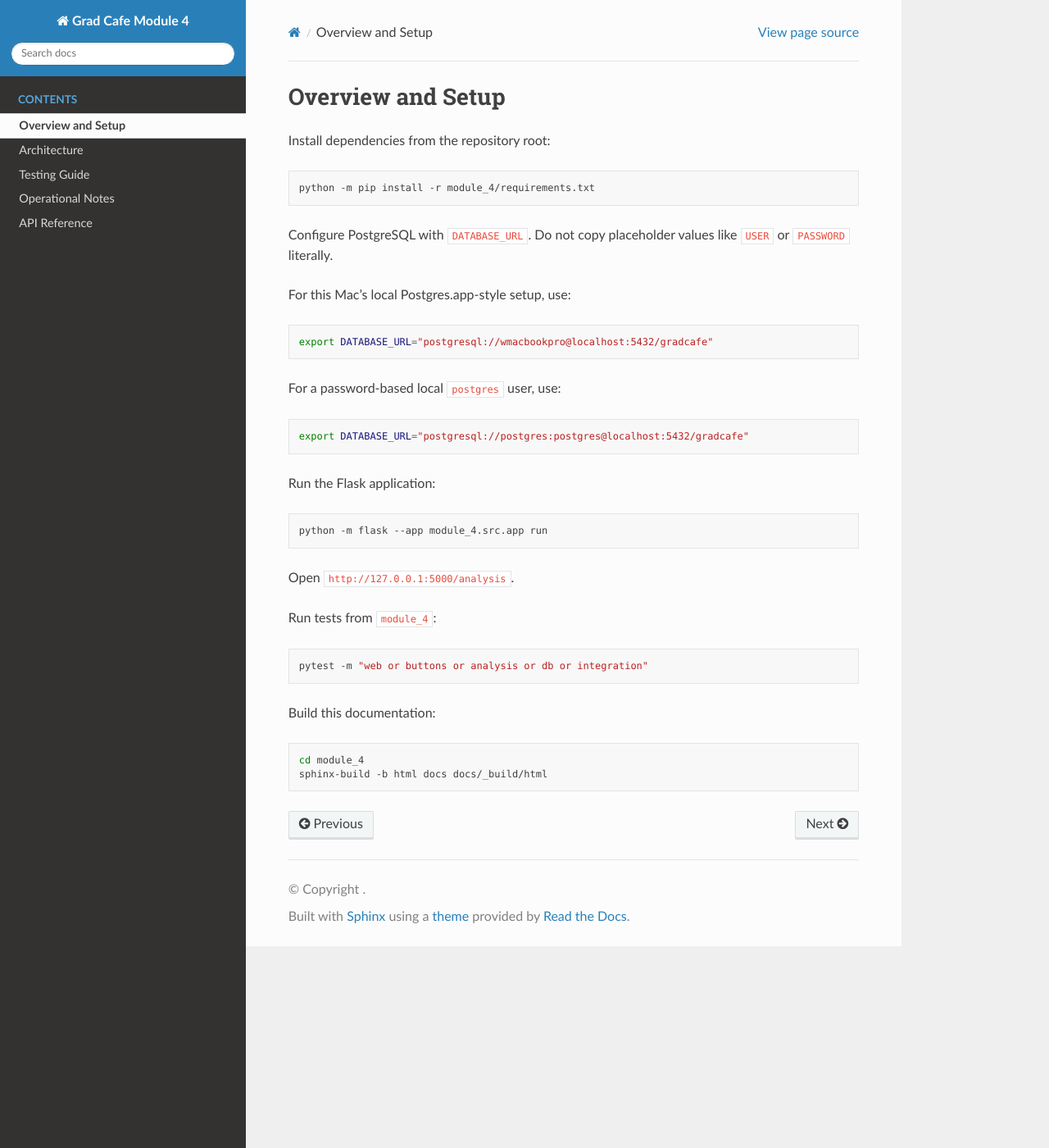
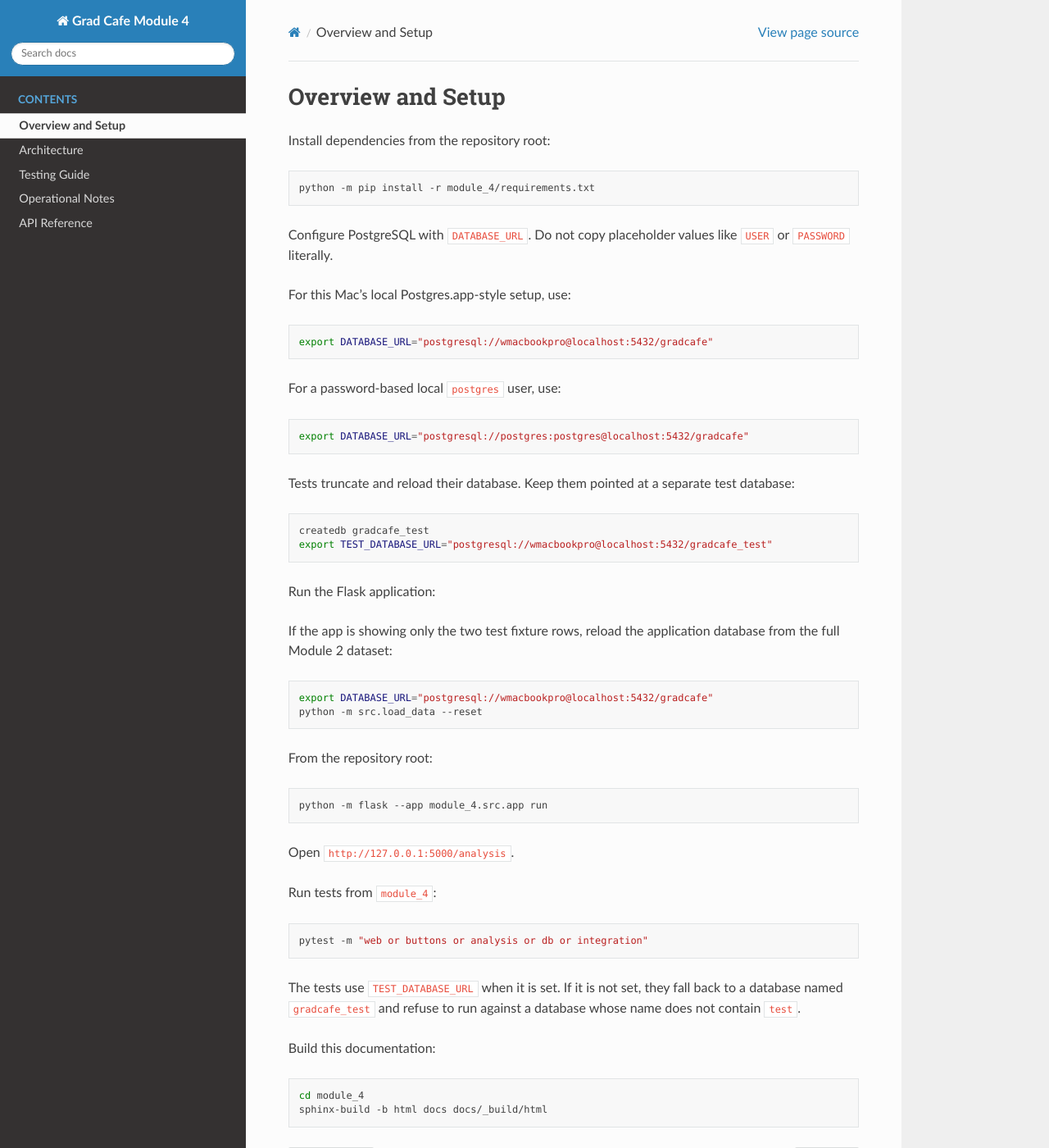
Before and after one commit to wlai-jhu/jhu_software_concepts, a Sphinx documentation site: the page built from module_4/docs/setup.rst, in a window 1280 px wide and 1400 px high. Shown: the whole window at 82% size. Built offline with Sphinx 7.4.7 and the Read the Docs theme 3.1.0, drawn with Linux system fonts in a browser that asks for light colours.

Commit message:
Isolate module 4 tests from app database

```diff
--- a/module_4/docs/setup.rst
+++ b/module_4/docs/setup.rst
@@ -22,7 +22,25 @@ For a password-based local ``postgres`` user, use:
 
    export DATABASE_URL="postgresql://postgres:postgres@localhost:5432/gradcafe"
 
+Tests truncate and reload their database. Keep them pointed at a separate test
+database:
+
+.. code-block:: bash
+
+   createdb gradcafe_test
+   export TEST_DATABASE_URL="postgresql://wmacbookpro@localhost:5432/gradcafe_test"
+
 Run the Flask application:
+
+If the app is showing only the two test fixture rows, reload the application
+database from the full Module 2 dataset:
+
+.. code-block:: bash
+
+   export DATABASE_URL="postgresql://wmacbookpro@localhost:5432/gradcafe"
+   python -m src.load_data --reset
+
+From the repository root:
 
 .. code-block:: bash
 
@@ -36,6 +54,10 @@ Run tests from ``module_4``:
 
    pytest -m "web or buttons or analysis or db or integration"
 
+The tests use ``TEST_DATABASE_URL`` when it is set. If it is not set, they fall
+back to a database named ``gradcafe_test`` and refuse to run against a database
+whose name does not contain ``test``.
+
 Build this documentation:
 
 .. code-block:: bash
```
Also changed, not shown: module_4/docs/testing.rst (+14 -0 lines), module_4/README.md, 10 other files.
